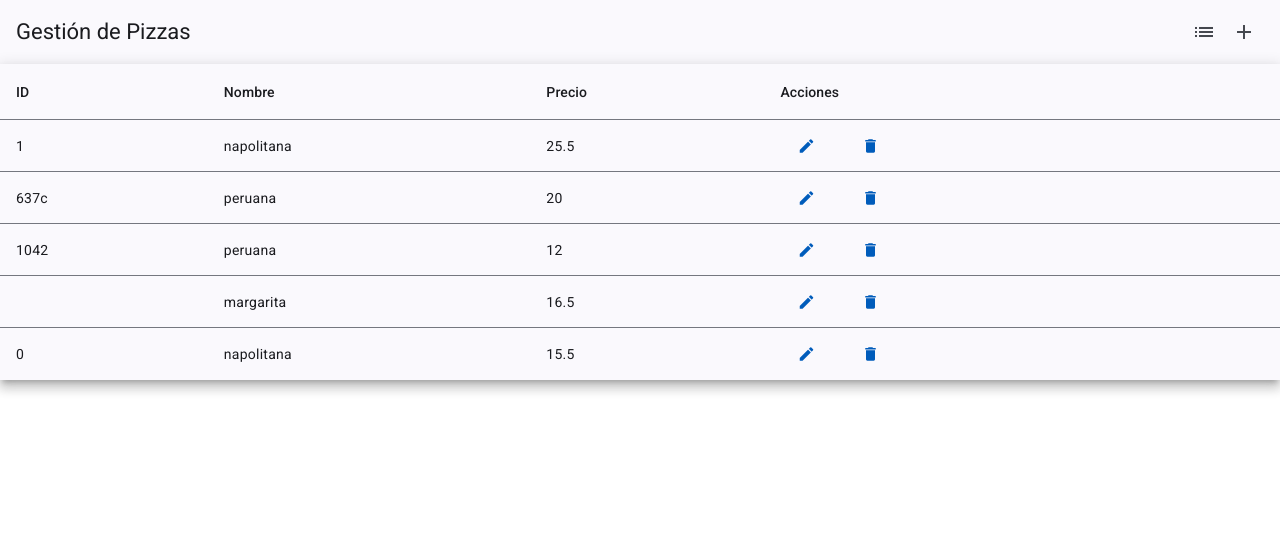
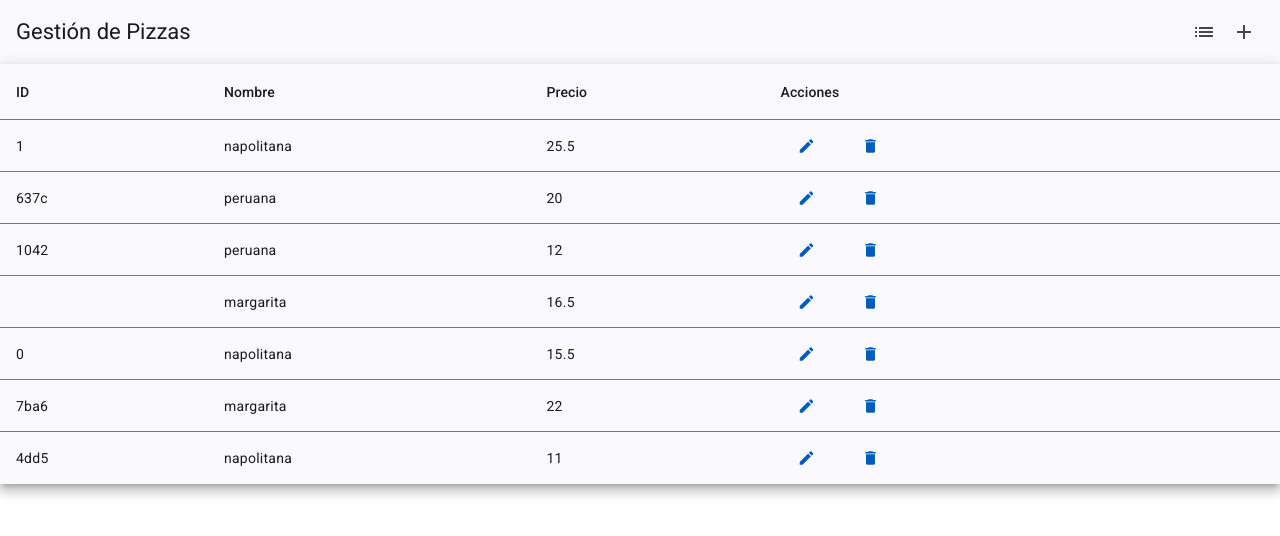
Before and after one commit to edeolazabal-upc/pizza-app, an Angular app: page /list-pizzas in a window 1280 px wide. Shown: the top 536 px of the page. Built offline with nearby package versions, Linux system fonts and the light colour scheme; data requests are answered from the project's data file.

Commit message:
comentarios a pruebas

```diff
--- a/server/db.json
+++ b/server/db.json
@@ -21,9 +21,19 @@
       "precio": 16.5
     },
     {
-      "id": 0,
+      "id": "0",
       "nombre": "napolitana",
       "precio": 15.5
+    },
+    {
+      "id": "7ba6",
+      "nombre": "margarita",
+      "precio": 22
+    },
+    {
+      "id": "4dd5",
+      "nombre": "napolitana",
+      "precio": 11
     }
   ]
 }
--- a/src/app/component/updt-pizza/updt-pizza.component.html
+++ b/src/app/component/updt-pizza/updt-pizza.component.html
@@ -6,7 +6,7 @@
       </mat-select>
     </mat-form-field>
 
-    <mat-form-field>
+ <!--   <mat-form-field>
       <mat-label>Nombre opcional</mat-label>
       <input matInput type="text" formControlName="nombre_opcional">
     </mat-form-field>
@@ -35,7 +35,7 @@
 *ngIf="pizzaForm.get('correo_opcional')?.hasError('email')">
     El correo opcional debe tener formato de  <strong>email</strong>
 </mat-error>
-
+-->
     <mat-form-field>
       <mat-label>Precio</mat-label>
       <input matInput type="number" formControlName="precio">
--- a/src/app/component/updt-pizza/updt-pizza.component.ts
+++ b/src/app/component/updt-pizza/updt-pizza.component.ts
@@ -27,7 +27,7 @@ export class UpdtPizzaComponent implements OnInit {
   pizzaForm: FormGroup
   id: number | null = null
   nombres = ['napolitana', 'margarita', 'peruana']
-  pizza: Pizza | undefined
+//  pizza: Pizza | undefined
 
   constructor (
     private fb: FormBuilder,
@@ -38,7 +38,7 @@ export class UpdtPizzaComponent implements OnInit {
     this.pizzaForm = this.fb.group({
       nombre: [''],
       // precio: ['', Validators.required]
-      nombre_opcional: new FormControl ('', [
+/*      nombre_opcional: new FormControl ('', [
         Validators.required,
         Validators.minLength(5),
         Validators.maxLength(10)
@@ -46,7 +46,7 @@ export class UpdtPizzaComponent implements OnInit {
       correo_opcional: new FormControl ('', [
         Validators.required,
         Validators.email
-      ]),
+      ]),  */
       precio: new FormControl ('', [
         Validators.required,
         Validators.min(0.1),
@@ -54,45 +54,43 @@ export class UpdtPizzaComponent implements OnInit {
       ])
     })
   }
-  get nombre() {
+/*  get nombre() {
     return this.pizzaForm.get('nombre')
   }
   get precio() {
     return this.pizzaForm.get('precio')
   }
-
+*/
   ngOnInit(): void {
     this.id = +this.route.snapshot.paramMap.get('id')!
     if (this.id) {
       this.pizzaService.getPizza(this.id).subscribe(pizza => {
        // this.pizzaForm.patchValue(pizza)
         this.pizzaForm.get('nombre')?.setValue(pizza.nombre)
-        this.pizzaForm.get('nombre_opcional')?.setValue('')
-        this.pizzaForm.get('correo_opcional')?.setValue('nnn@xxx.yyy')
+//        this.pizzaForm.get('nombre_opcional')?.setValue('')
+//        this.pizzaForm.get('correo_opcional')?.setValue('nnn@xxx.yyy')
         this.pizzaForm.get('precio')?.setValue(pizza.precio)
       })
     }
   }
   onSubmit(): void {
     if (this.pizzaForm.valid) {
-      this.pizza = {
-        id: this.id || 0,
-        nombre: this.nombre?.value || '',
-        precio: this.precio?.value || 0,
+//      this.pizza = {
+//        id: this.id || 0,
+//        nombre: this.nombre?.value || '',
+//        precio: this.precio?.value || 0,
       }
       if (this.id) {
-        //this.pizzaService.updatePizza(this.id, this.pizzaForm.value).subscribe(() => {
-            this.pizzaService.updatePizza(this.id, this.pizza).subscribe(() => {
+            this.pizzaService.updatePizza(this.id, this.pizzaForm.value).subscribe(() => {
+ //           this.pizzaService.updatePizza(this.id, this.pizza).subscribe(() => {
             this.router.navigate(['/list-pizzas'])
         })
       } else {
-//      this.pizzaService.addPizza(this.pizzaForm.value).subscribe(() => {
-        this.pizzaService.addPizza(this.pizza).subscribe(() => {
+          this.pizzaService.addPizza(this.pizzaForm.value).subscribe(() => {
+//        this.pizzaService.addPizza(this.pizza).subscribe(() => {
         this.router.navigate(['/list-pizzas'])
         })
       }
 
     }
   }
-
-}
```
